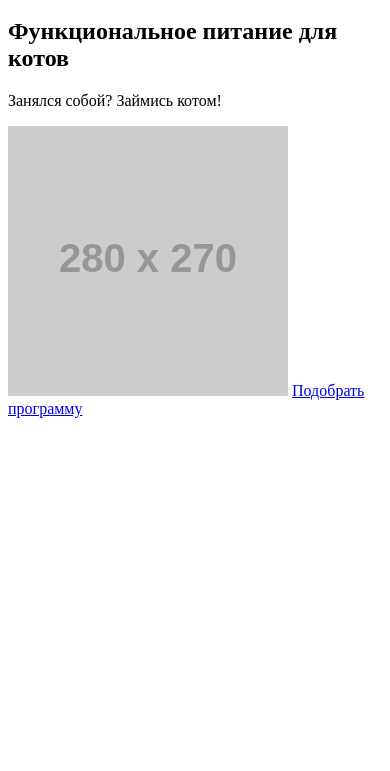
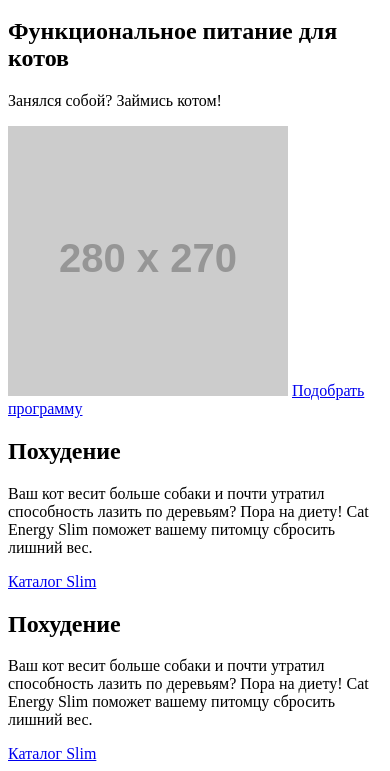
Before and after one commit to admegor/933557-cat-energy-19, a website: page source/index.html in a window 390 px wide. Shown: the part 123-894 px from the top of the page. Before the commit the page ends 844 px from the top, so only its background shows below. Drawn offline with Linux system fonts and the light colour scheme; placeholder pictures from the web are drawn by us.

Commit message:
Markup section programme for mobile

```diff
--- a/source/index.html
+++ b/source/index.html
@@ -40,7 +40,26 @@
         </section>
         <!-- /.fst-screen -->
 
-        <section class="programme"></section>
+        <section class="programme">
+          <div class="programme__wrap">
+            <div class="programme__inner">
+              <div class="programme__item programme__item--slim">
+                <h2 class="programme__title">Похудение</h2>
+                <p class="programme__content">Ваш кот весит больше собаки и почти утратил
+                   способность лазить по деревьям? Пора на диету!
+                  Cat Energy Slim поможет вашему питомцу сбросить лишний вес.</p>
+                <a href="#" class="programme__link">Каталог Slim</a>
+              </div>
+              <div class="programme__item programme__item--pro">
+                <h2 class="programme__title">Похудение</h2>
+                <p class="programme__content">Ваш кот весит больше собаки и почти утратил
+                   способность лазить по деревьям? Пора на диету!
+                  Cat Energy Slim поможет вашему питомцу сбросить лишний вес.</p>
+                <a href="#" class="programme__link">Каталог Slim</a>
+              </div>
+            </div>
+          </div>
+        </section>
         <!-- /.programme -->
       </main>
 
```
